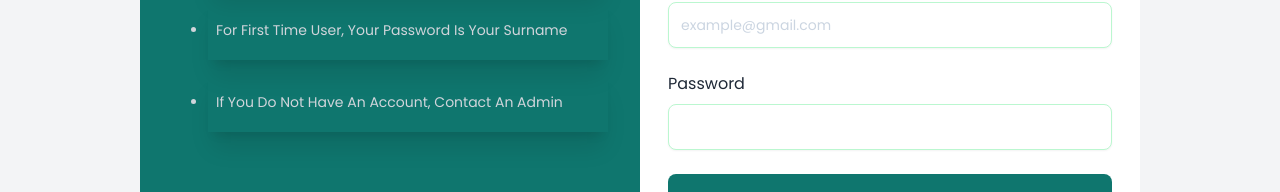
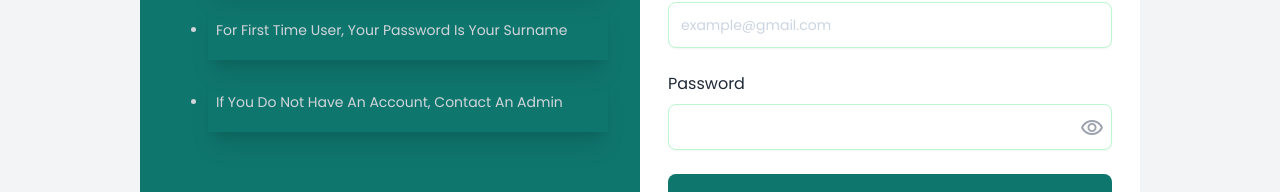
Before and after one commit to codewithjohnson/valdymas-college-admin-dashboard, a React (Vite) app: page /auth/login in a window 1280 px wide. Shown: the part 415-607 px from the top of the page. Built offline with nearby package versions, Linux system fonts and the light colour scheme; no server answers.

Commit message:
added show or hide password

```diff
--- a/src/components/forms/olevels/index.jsx
+++ b/src/components/forms/olevels/index.jsx
@@ -54,17 +54,10 @@ const Olevel = () => {
     secondSittingIsSubmitSuccessful,
   } = secondSittingFormHooks();
 
-  const showNextBtn = () => {
-    if (sittingNumber === "1") {
-      if (firstSittingIsSubmitted) {
-        return true;
-      } else if (sittingNumber == "2") {
-        if (firstSittingIsSubmitted && secondSittingIsSubmitted) {
-          return true;
-        }
-      }
-    }
-    return false;
+  // get last path
+  const getPath = () => {
+    const lastPath = pathname.split("/").pop();
+    currentPath !== lastPath && setCurrentPath(lastPath);
   };
 
   // check if previous page [biodata] has been handled
@@ -95,6 +88,7 @@ const Olevel = () => {
   useEffect(() => {
     checkDataCaptureIsDone();
     setFormValues();
+    getPath();
   }, []);
 
   // Form One
@@ -482,14 +476,12 @@ const Olevel = () => {
           previous page
         </button>
 
-        {showNextBtn() && (
         <button
           onClick={goToNextPage}
           className={`bg-green-900 px-5 py-4 capitalize rounded-md text-white  cursor-pointer hover:scale-105 transform `}
         >
           next page
         </button>
-        )}
       </div>
     </>
   );
--- a/src/pages/auth/login/index.jsx
+++ b/src/pages/auth/login/index.jsx
@@ -1,8 +1,6 @@
 import { useEffect, useState } from "react";
 import { useNavigate } from "react-router-dom";
 import logo from "../../../assets/images/logo.png";
-
-import { useStudentContext } from "../../../context/students";
 
 // firebase
 import { signInWithEmailAndPassword } from "firebase/auth";
@@ -22,9 +20,14 @@ import Spinner from "../../../components/spinner";
 import { useLoginFormHooks } from "../../../schemas/login";
 
 const Login = () => {
+  const [showPassword, setShowPassword] = useState(false);
   const navigate = useNavigate();
   const { auth } = getServices();
   const yearRange = "2022-2023";
+
+  const handleshowPassword = () => {
+    setShowPassword(!showPassword);
+  };
 
   // spinner override
   const override = {
@@ -168,19 +171,30 @@ const Login = () => {
             />
           </div>
 
-          <div className="password mt-6">
+          <div className="password mt-6 relative">
             <label htmlFor="password" className="text-gray-800  capitalize">
               Password
             </label>
             <input
-              type="password"
+              type={showPassword ? "text" : "password"}
               name="password"
               id="password"
               {...loginRegister("password")}
-              className={`block w-full p-3  mt-2 text-sm border rounded-lg shadow-sm  placeholder-slate-300 border-green-200 focus:outline-none focus:ring focus:ring-green-100 hover:border-green-800 ${
+              className={`block relative w-full p-3  mt-2 text-sm border rounded-lg shadow-sm  placeholder-slate-300 border-green-200 focus:outline-none focus:ring focus:ring-green-100 hover:border-green-800 ${
                 loginErrors?.password ? " border-red-500" : ""
               }  `}
             />
+            <span className="absolute text-gray-400 cursor-pointer top-11 right-2">
+              {showPassword ? (
+                <span onClick={handleshowPassword} className="material-symbols-outlined">
+                  visibility_off
+                </span>
+              ) : (
+                <span onClick={handleshowPassword} className="material-symbols-outlined">
+                  visibility
+                </span>
+              )}
+            </span>
           </div>
 
           <div className="submit-btn mt-6">
```
Lines whose indentation alone changed are shown as unchanged.
